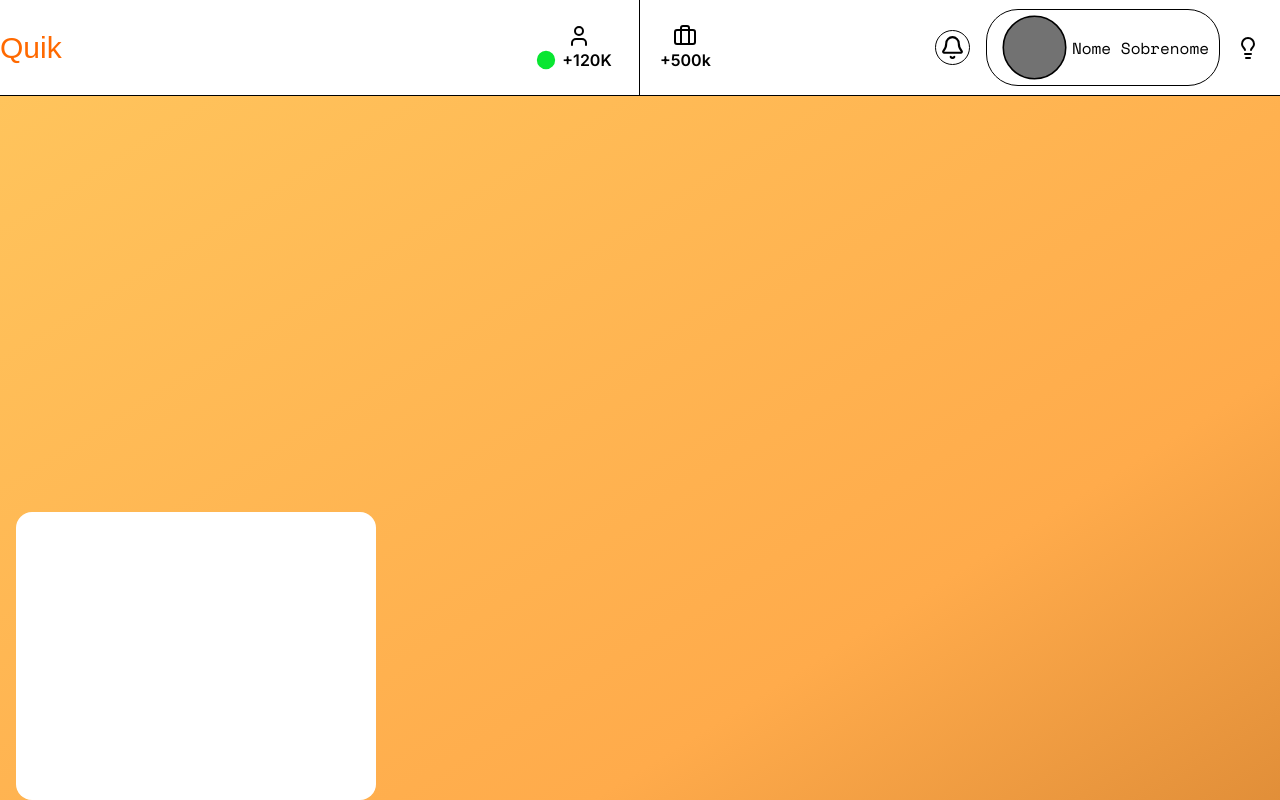
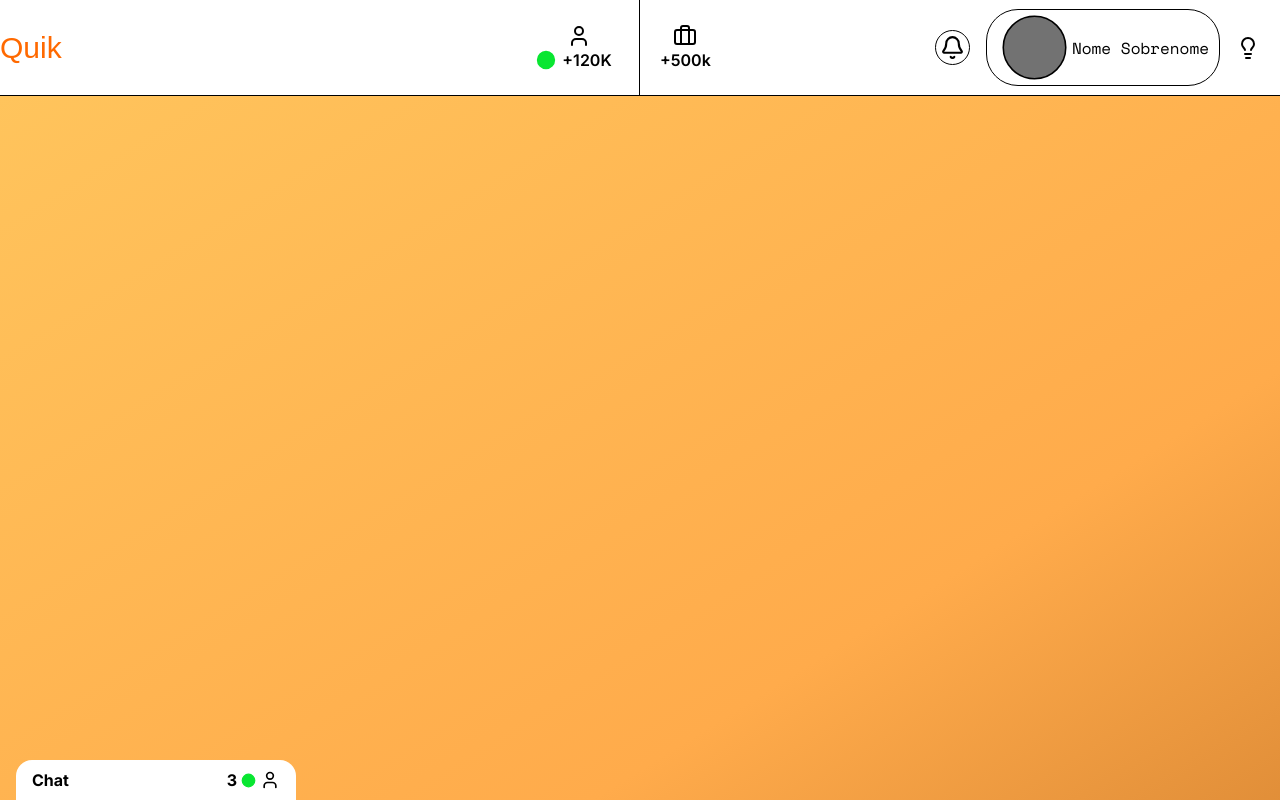
Before and after one commit to Curso-Senai-Tecnico/Qwik-prototype, a React (Vite) app in the folder Quik/frontend/react-app/: page /home in a window 1280 px wide. Built offline with nearby package versions, Linux system fonts and the light colour scheme; a web font is replaced by a local one.

Commit message:
[FE] Criado chat de mensagem

```diff
--- a/Quik/frontend/react-app/src/pages/home/Home.jsx
+++ b/Quik/frontend/react-app/src/pages/home/Home.jsx
@@ -6,7 +6,7 @@ import Messenger from "./Messenger";
 export default function Home({ darkMode, setDarkMode }) {
   return (
     <motion.div
-      className="bg-gradient-to-br from-[#ffd064] via-[#ffab4b] to-[#934500] flex w-vh h-dvh bg-[length:200%_200%] justify-center"
+      className="bg-gradient-to-br from-[#ffd064] via-[#ffab4b] to-[#934500] flex flex-col w-vh h-dvh bg-[length:200%_200%] items-center"
       animate={{ backgroundPosition: ["0% 50%", "100% 50%", "0% 50%"] }}
       transition={{
         duration: 5,
--- a/Quik/frontend/react-app/src/pages/home/Messenger.jsx
+++ b/Quik/frontend/react-app/src/pages/home/Messenger.jsx
@@ -10,10 +10,8 @@ export default function Messenger({darkMode, setDarkMode}){
     }
 
     return(
-       <>
-       {isOpen ?
-
-       <div className={`flex font-inter font-bold justify-between items-center fixed bottom-0 left-0 ml-4 w-70 rounded-l-2xl rounded-r-2xl cursor-pointer h-10 ${darkMode ? "bg-[#22303c] text-white": "bg-white text-black"}`} onClick={toggleChat}>
+       <div className={`flex flex-col transition-all duration-300 fixed bottom-0 left-0`}>
+       <div className={`flex font-inter font-bold justify-between items-center ml-4 w-70 rounded-t-2xl rounded-tr-2xl cursor-pointer h-10 ${darkMode ? "bg-[#22303c] text-white": "bg-white text-black"} ${isOpen && "border-b"}`} onClick={toggleChat}>
         <span className='ml-4'>Chat</span>
         <div className='flex justify-center gap-1 items-center mr-4'>
             <span className=''>3</span>
@@ -25,12 +23,12 @@ export default function Messenger({darkMode, setDarkMode}){
             <User size={20}/>
         </div>
        </div>
-
-       :
-       <div className={`flex fixed bottom-0 left-0 ml-4 w-90 rounded-l-2xl rounded-r-2xl h-72 ${darkMode ? "bg-[#22303c] text-white": "bg-white text-black"}`} onClick={toggleChat}>
+       {isOpen &&
+       <div className={`flex font-inter font-bold justify-between items-center ml-4 w-70 cursor-pointer h-90 ${darkMode ? "bg-[#22303c] text-white": "bg-white text-black"}`} onClick={toggleChat}>
 
         </div>
         }
-       </>
+
+       </div>
     )
 }
```
